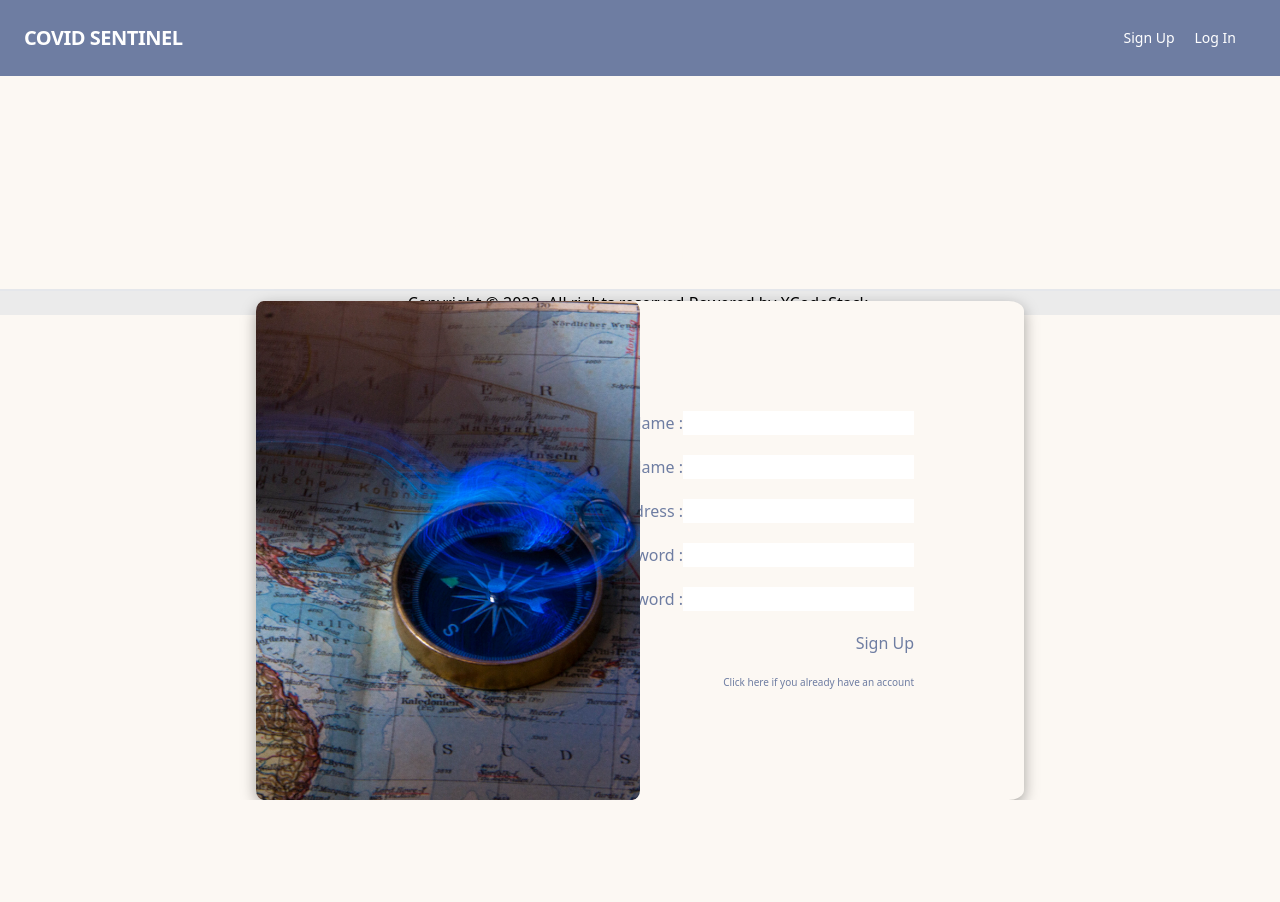
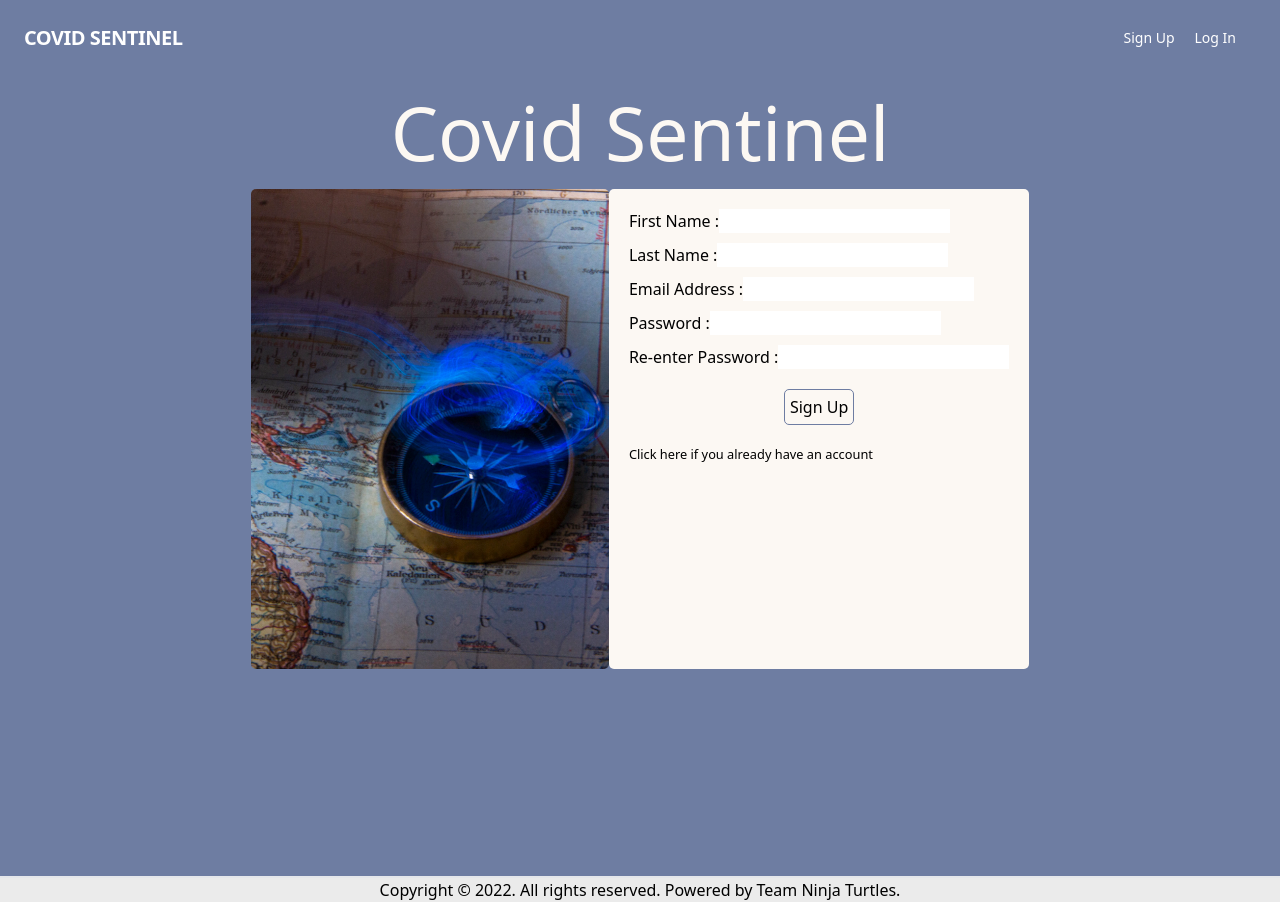
Before and after one commit to crystalpederson/Covid-Sentinel, a React app: page / in a window 1280 px wide. Before the commit the page ends 800 px from the top, so only its background shows below. Built offline with nearby package versions, Linux system fonts and the light colour scheme; no server answers.

Commit message:
fixed signup styling

```diff
--- a/src/components/Footer.jsx
+++ b/src/components/Footer.jsx
@@ -7,13 +7,13 @@ const Footer = () => {
   return (
     <div className="flex justify-center bg-[#EBEBEB] border-t-2">
       <div className="text-left">
-        Copyright &#169; 2022. All rights reserved.
+        Copyright &#169; 2022.  All rights reserved.  Powered by Team Ninja Turtles.
       </div>
       {/* <FontAwesomeIcon
         icon={faGithub}
         className="object-cover w-10 h-10 mx-auto"
       ></FontAwesomeIcon> */}
-      <div className="align-bottom text-right">Powered by XCodeStack.</div>
+      {/* <div className="align-bottom text-right"></div> */}
     </div>
   );
 };
--- a/src/components/Signup.jsx
+++ b/src/components/Signup.jsx
@@ -55,40 +55,47 @@ const Signup = () => {
   return (
     <div  id = "sign-up-page">
 
-      <h1 className = "headline">Covid Sentinel</h1>
+      <h1 className='headline'>Covid Sentinel</h1>
+      <div id='signup-content'>
+     <img id='signup-img' src={Img} alt = "img"  />
 
-      <div className = "parent" id='signup-form'>
-        <img src={Img} alt = "img"  />
-        <div className = "firstPage">
+      <div id='signup-form'>
+        <div className='signup-input'>
           <label>First Name :</label>
           <input id='first-name' type="text" name='firstName' required onChange = {handleChange} />
         </div>
-        <div className = "firstPage">
+
+        <div className='signup-input'>
           <label>Last Name :</label>
           <input id='last-name' type="text" name="lastName" required onChange = {handleChange}/>
         </div>
-        <div className = "firstPage">
+
+        <div className='signup-input'>
           <label>Email Address :</label>
           <input id='email' type="text" name="email" required onChange = {handleChange}/>
         </div>
-        <div className = "firstPage" >
+
+        <div className='signup-input'>
           <label>Password :</label>
           <input id='password' type="password" name="password" required onChange = {handleChange}/>
         </div>
-        <div className = "firstPage">
+
+        <div className='signup-input'>
           <label>Re-enter Password :</label>
           <input id='password2' type="password" name="password2" required onChange = {handleChange}/>
         </div>
-        <div className = "button">
-          <button className='form-submit-button' type="submit" onClick ={handleSubmit}>Sign Up</button>
-        </div>
-        <div className =  "toLogin">
-          <Link to="/login">Click here if you already have an account</Link>
 
+        <div id='signup-button'>
+        <button className='form-submit-button' type="submit" onClick ={handleSubmit}>Sign Up</button>
         </div>
 
+        <div id='login-redirect-link'>
+                  <Link to="/login">Click here if you already have an account</Link>
+        </div>
+
+
       </div>
-
+      </div>
     </div>
 
   );
--- a/src/stylesheets/styles.css
+++ b/src/stylesheets/styles.css
@@ -7,8 +7,45 @@ body{
     background-color: #FCF8F3;
 }
 
-#signup-image{
-    height: 200px;
+#signup-img{
+    height: 60vh;
+    border-radius: 5px;
+}
+
+#signup-form{
+    background-color: #FCF8F3;
+    border-radius: 5px;
+    padding: 20px;
+}
+
+#signup-button{
+    display:flex;
+    justify-content: center;
+    margin-top: 20px;
+}
+
+.signup-input{
+    margin-bottom: 10px;
+}
+
+#sign-up-page{
+    background-color: #6E7DA2;
+    height: 100vh;
+}
+
+.form-submit-button{
+    border: 1px solid #6E7DA2;
+    border-radius: 5px;
+    padding: 5px;
+}
+
+#login-redirect-link{
+    font-size: .8em;
+    margin-top: 20px;
+}
+#signup-content{
+    display: flex;
+    justify-content: center;
 }
 
 #outerBackground {
@@ -23,7 +60,6 @@ body{
     margin-left: auto;
     margin-right: auto;
     width: 8em;
-    padding-top: 100px;
     /* position: relative; */
     color: #FCF8F3;
     font-size: 75px;
@@ -115,7 +151,7 @@ body{
     color: #6E7DA2;
 }
 
-img{
+/* img{
 
     position: absolute;
     border-radius: 2%;
@@ -124,7 +160,7 @@ img{
     width: 50%;
     height: 100%;
 
-}
+} */
 
 
 /* Map page styling */
```
